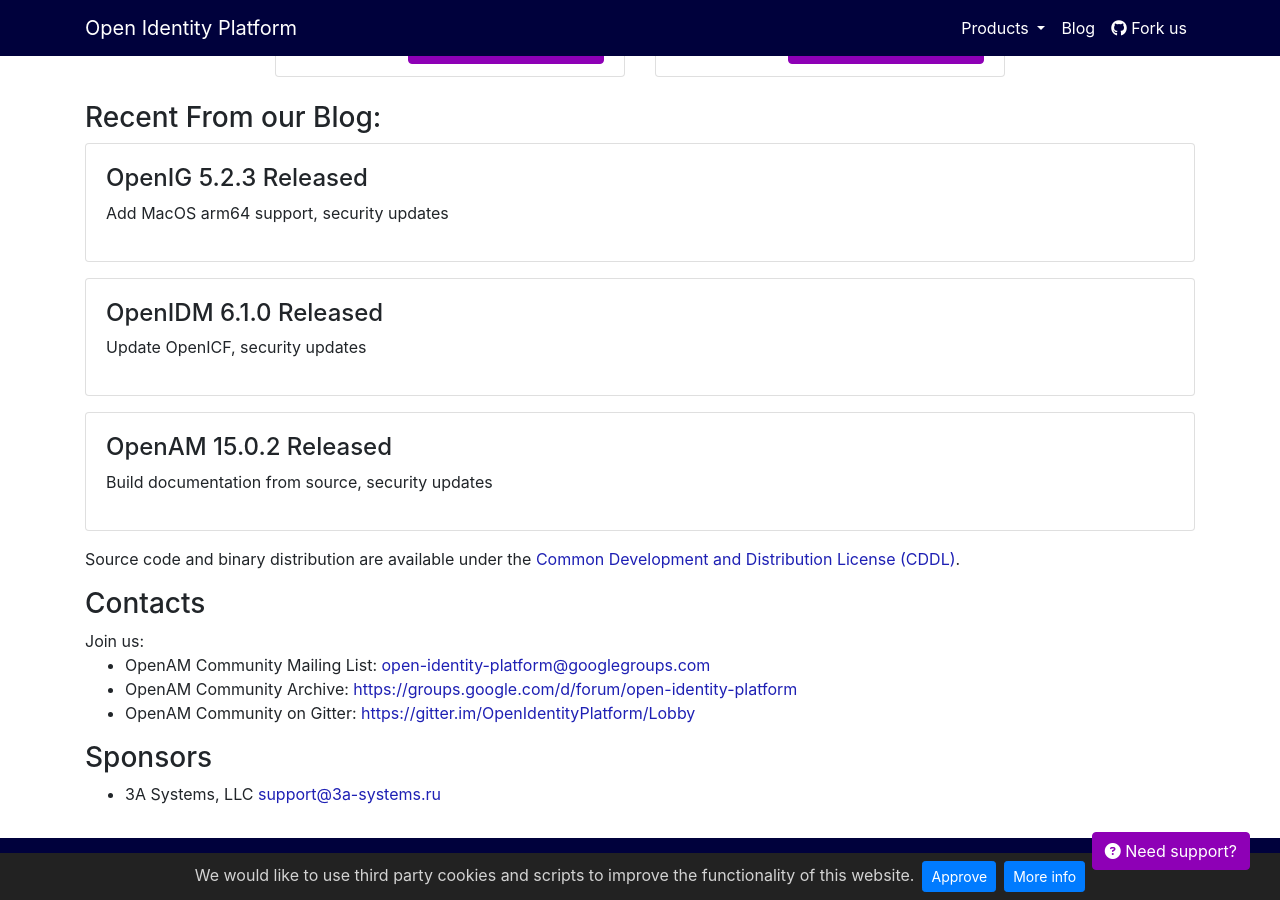
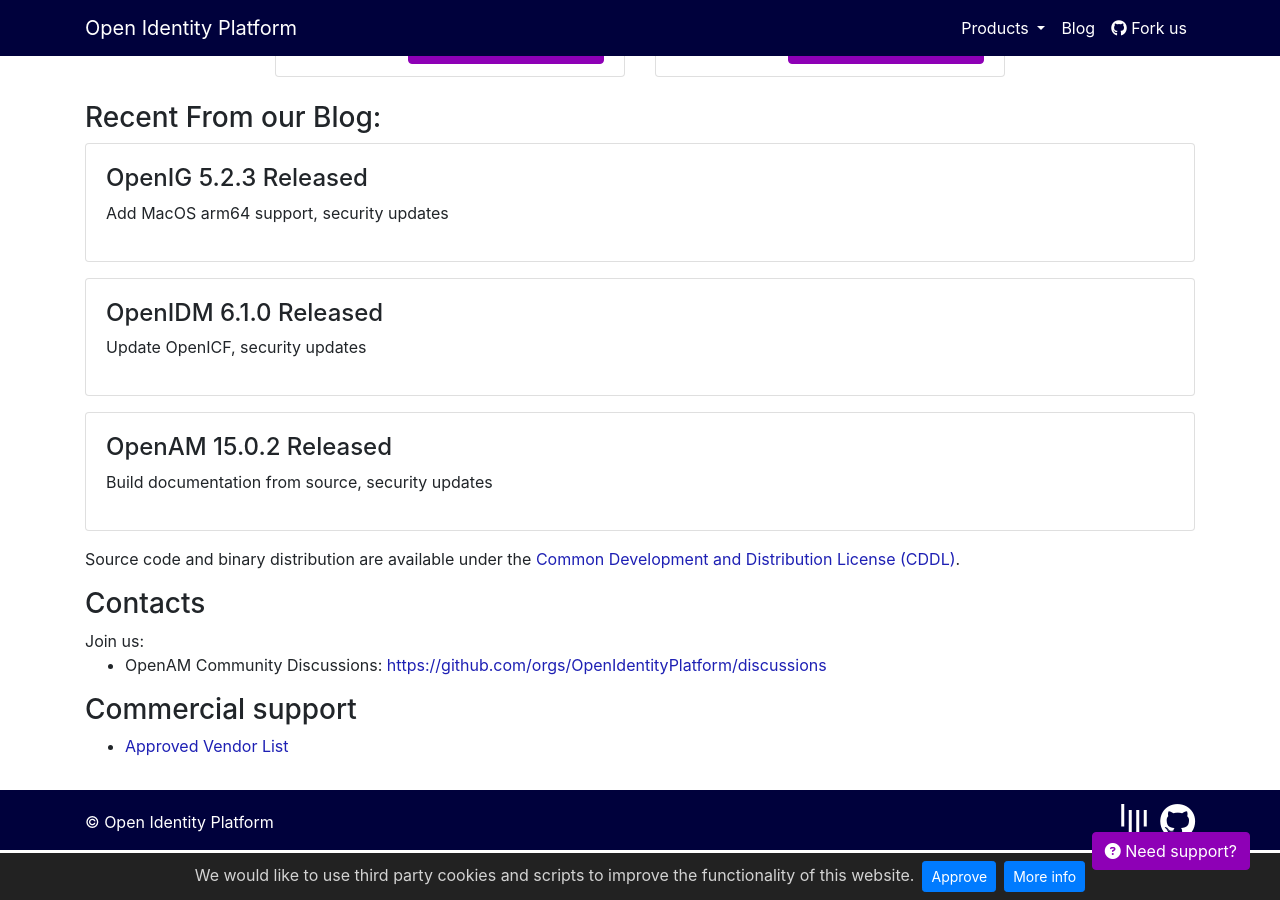
Before and after one commit to OpenIdentityPlatform/OpenIdentityPlatform.org, a Jekyll site: the page built from index.html, in a window 1280 px wide and 900 px high, scrolled down 1762 px. Built offline with Jekyll 4.4.1, drawn with Linux system fonts in a browser that asks for light colours; nearby versions of some CDN libraries.

Commit message:
Update index.html FIX contacts

```diff
--- a/index.html
+++ b/index.html
@@ -60,19 +60,13 @@
 Join us:
 <ul>
   <li>
-    OpenAM Community Mailing List: <a title="OpenAM Community Mailing List" href="mailto:open-identity-platform@googlegroups.com">open-identity-platform@googlegroups.com</a>
-  </li>
-  <li>
-    OpenAM Community Archive: <a title="OpenAM Community Archive" target="_blank" href="https://groups.google.com/d/forum/open-identity-platform">https://groups.google.com/d/forum/open-identity-platform</a>
-  </li>
-  <li>
-    OpenAM Community on Gitter: <a title="OpenAM Community on Gitter" href="https://gitter.im/OpenIdentityPlatform/Lobby">https://gitter.im/OpenIdentityPlatform/Lobby</a>
+    OpenAM Community Discussions: <a title="OpenAM Community Discussions" href="https://github.com/orgs/OpenIdentityPlatform/discussions">https://github.com/orgs/OpenIdentityPlatform/discussions</a>
   </li>
 </ul>
 
-<h3>Sponsors</h3>
+<h3>Commercial support</h3>
 <ul>
   <li>
-    3A Systems, LLC <a title="3a-systems" href="mailto:support@3a-systems.ru">support@3a-systems.ru</a>
+    <a title="Approved Vendor List" href="https://github.com/OpenIdentityPlatform/.github/wiki/Approved-Vendor-List">Approved Vendor List</a>
   </li>
 </ul>
```
